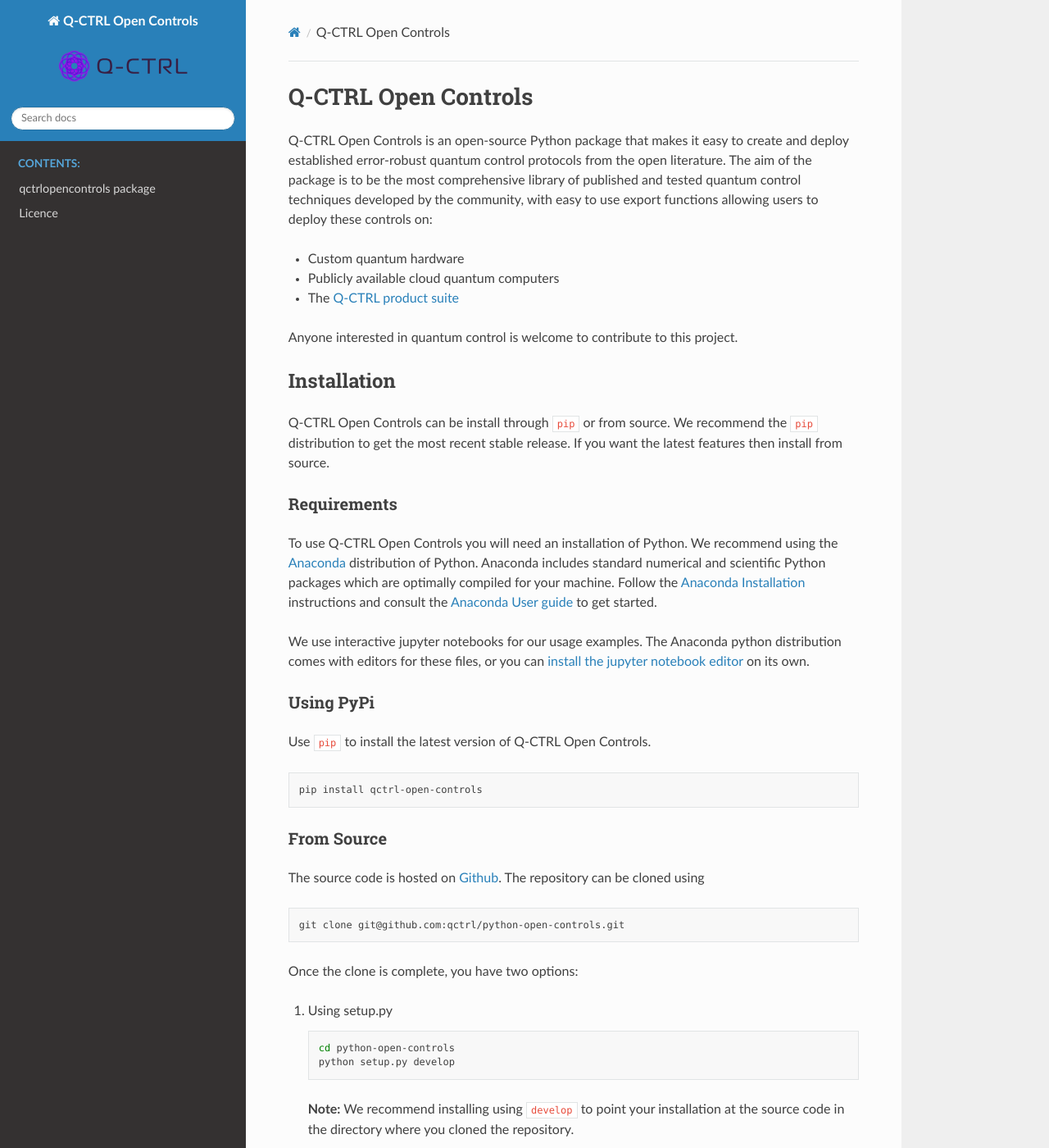
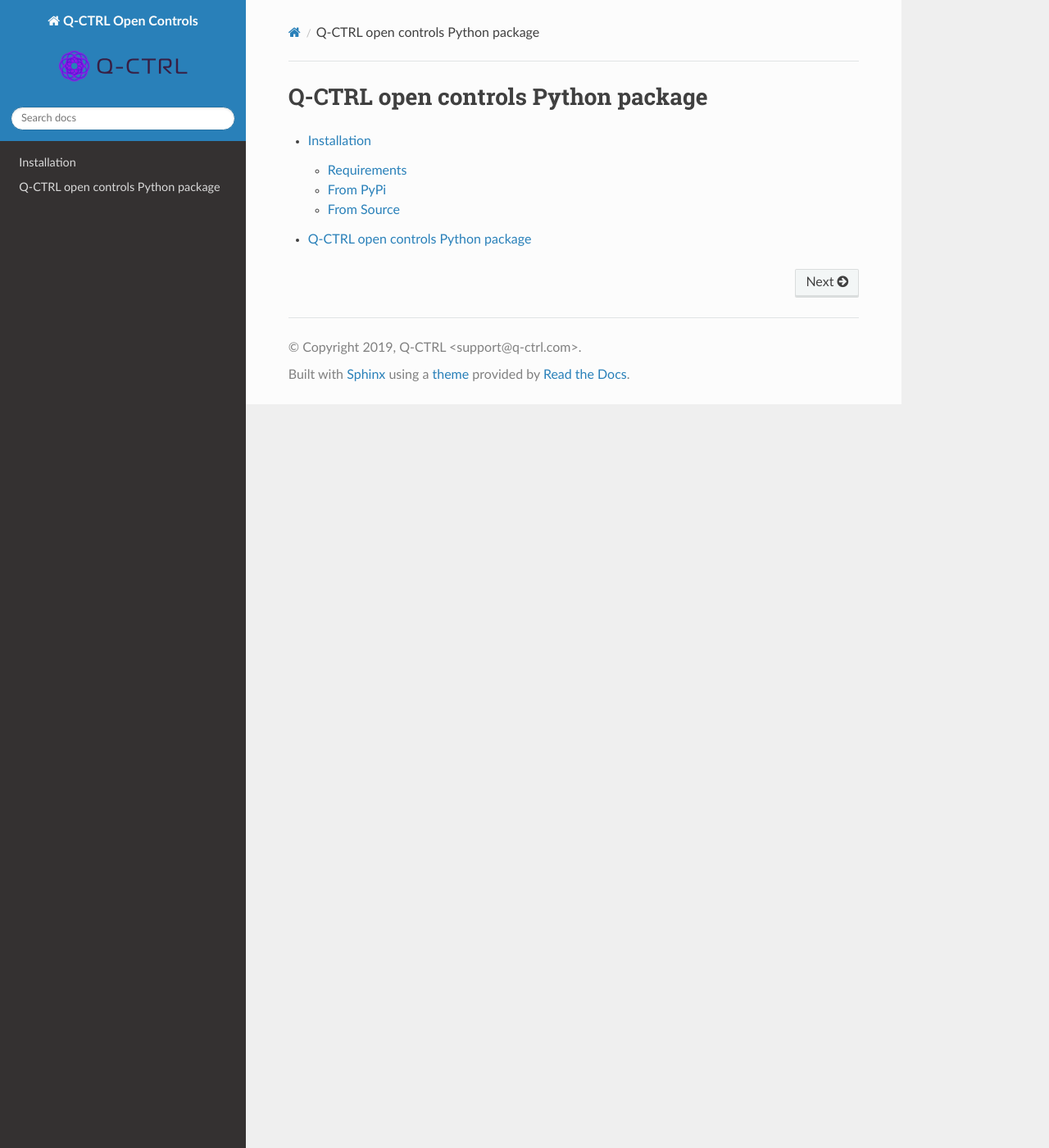
Before and after one commit to qctrl/open-controls, a Sphinx documentation site: the page built from docs/index.rst, in a window 1280 px wide and 1400 px high. Shown: the whole window at 82% size. Built offline with Sphinx 7.4.7 and the Read the Docs theme 2.0.0, drawn with Linux system fonts in a browser that asks for light colours; comment, search, counter and statistics services are not loaded; some of the changed text lies outside the part shown.

Commit message:
Refactored docs

```diff
--- a/docs/index.rst
+++ b/docs/index.rst
@@ -1,124 +1,6 @@
-
-Q-CTRL Open Controls
-====================
-
-Q-CTRL Open Controls is an open-source Python package that makes it easy to
-create and deploy established error-robust quantum control protocols from the
-open literature. The aim of the package is to be the most comprehensive library
-of published and tested quantum control techniques developed by the community,
-with easy to use export functions allowing users to deploy these controls on:
-
-
-* Custom quantum hardware
-* Publicly available cloud quantum computers
-* The `Q-CTRL product suite <https://q-ctrl.com/products/>`_
-
-Anyone interested in quantum control is welcome to contribute to this project.
-
-Installation
-------------
-
-Q-CTRL Open Controls can be install through ``pip`` or from source. We recommend
-the ``pip`` distribution to get the most recent stable release. If you want the
-latest features then install from source.
-
-Requirements
-^^^^^^^^^^^^
-
-To use Q-CTRL Open Controls you will need an installation of Python. We
-recommend using the `Anaconda <https://www.anaconda.com/>`_ distribution of
-Python. Anaconda includes standard numerical and scientific Python packages
-which are optimally compiled for your machine. Follow the `Anaconda
-Installation <https://docs.anaconda.com/anaconda/install/>`_ instructions and
-consult the `Anaconda User
-guide <https://docs.anaconda.com/anaconda/user-guide/>`_ to get started.
-
-We use interactive jupyter notebooks for our usage examples. The Anaconda
-python distribution comes with editors for these files, or you can `install the
-jupyter notebook editor <https://jupyter.org/install>`_ on its own.
-
-Using PyPi
-^^^^^^^^^^
-
-Use ``pip`` to install the latest version of Q-CTRL Open Controls.
-
-.. code-block:: shell
-
-   pip install qctrl-open-controls
-
-From Source
-^^^^^^^^^^^
-
-The source code is hosted on
-`Github <https://github.com/qctrl/python-open-controls>`_. The repository can be
-cloned using
-
-.. code-block:: shell
-
-   git clone git@github.com:qctrl/python-open-controls.git
-
-Once the clone is complete, you have two options:
-
-
-#.
-   Using setup.py
-
-   .. code-block:: shell
-
-      cd python-open-controls
-      python setup.py develop
-
-   **Note:** We recommend installing using ``develop`` to point your installation
-   at the source code in the directory where you cloned the repository.
-
-#.
-   Using Poetry
-
-   .. code-block:: shell
-
-      cd python-open-controls
-      ./setup-poetry.sh
-
-   **Note:** if you are on Windows, you'll need to install
-   `Poetry <https://poetry.eustace.io>`_ manually, and use:
-
-   .. code-block:: shell
-
-      cd python-open-controls
-      poetry install
-
-Once installed via one of the above methods, test your installation by running
-``pytest``
-in the ``python-open-controls`` directory.
-
-.. code-block:: shell
-
-   pytest
-
-Usage
------
-
-See the `Jupyter notebooks <https://github.com/qctrl/notebooks/tree/master/qctrl-open-controls>`_.
-
-Reference
----------
+Q-CTRL open controls Python package
+===================================
 
 .. toctree::
-   :maxdepth: 2
-   :caption: Contents:
-
+   installation
    qctrlopencontrols
-
-Licence
--------
-
-.. toctree::
-
-   licence
-
-Indices and tables
-==================
-
-* :ref:`genindex`
-* :ref:`modindex`
-* :ref:`search`
```
Also changed, not shown: docs/installation.rst (added, +79 -0 lines), docs/licence.rst (deleted, +0 -16 lines), docs/qctrlopencontrols.base.rst (deleted, +0 -22 lines), docs/qctrlopencontrols.driven_controls.rst (deleted, +0 -30 lines), docs/qctrlopencontrols.dynamic_decoupling_sequences.rst (deleted, +0 -38 lines), docs/qctrlopencontrols.exceptions.rst (deleted, +0 -22 lines), docs/qctrlopencontrols.globals.rst (deleted, +0 -10 lines), docs/qctrlopencontrols.rst (+2 -16 lines).
